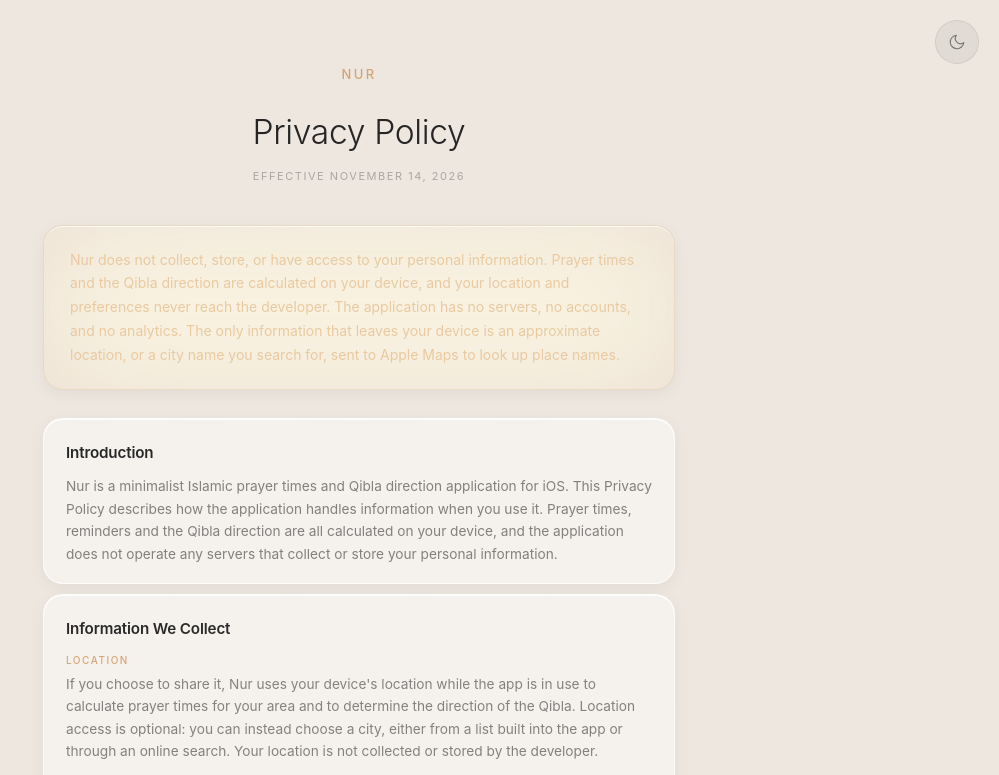
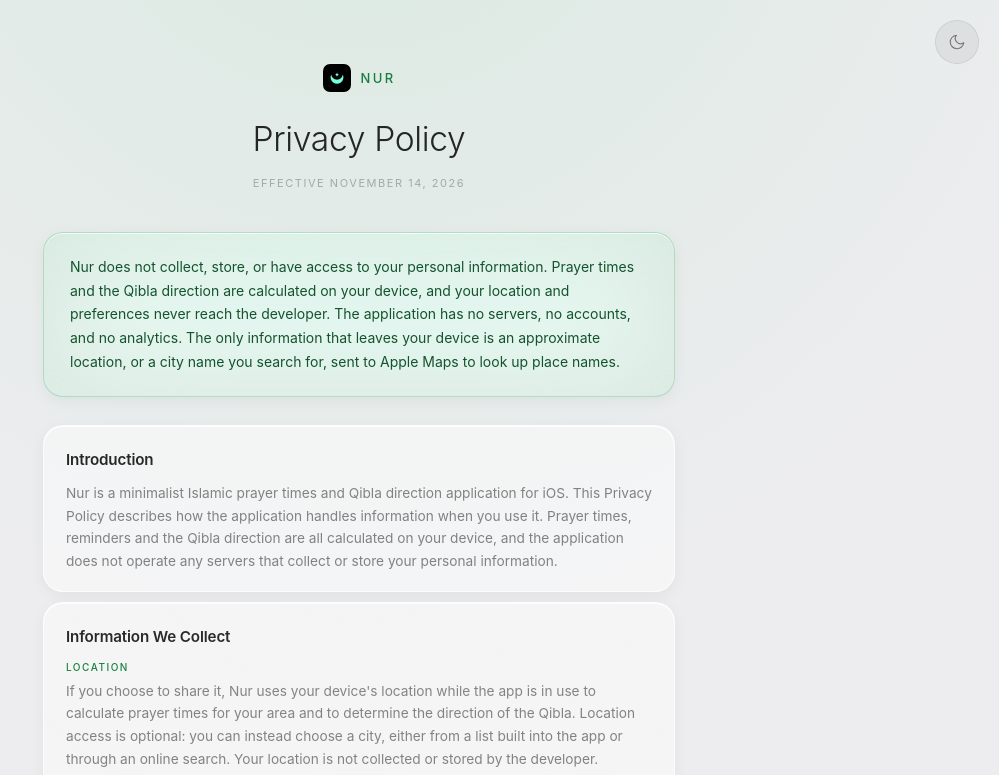
Before and after one commit to z-osman/nur-privacy-policy, a plain HTML site: page index.html in a window 1280 px wide. Both pictures are taken after a click on the button "Toggle theme". Shown: the top 775 px of the page, without its empty margins (281-1280 px from the left). Drawn offline with Linux system fonts and the light colour scheme.

Commit message:
Match the pages to the app's look
Swaps the gold accent for the app's palette: black background, the
green of the Qibla "Facing Kaaba" state for labels, the icon's mint for
links, and a faint green glow at the top. Light mode uses the app's
neutral greys with a darker green for contrast. The app icon now sits
beside the Nur label.

```diff
--- a/index.html
+++ b/index.html
@@ -7,23 +7,33 @@
   <style>
     :root {
       --ios-ease: cubic-bezier(0.25, 0.1, 0.25, 1);
-      --bg-primary: #0A0A0A;
-      --bg-elevated: #141414;
+      --bg-primary: #000000;
+      --bg-elevated: #0B0D0B;
       --surface-subtle: rgba(255, 255, 255, 0.04);
       --surface-card: rgba(255, 255, 255, 0.06);
       --border-subtle: rgba(255, 255, 255, 0.08);
-      --accent-gold: #D4A574;
-      --accent-gold-light: #E8C9A0;
-      --accent-gold-dim: rgba(212, 165, 116, 0.4);
-      --glow-gold: rgba(212, 165, 116, 0.15);
+      --accent: #4ADE80;
+      --accent-light: #74FFDC;
+      --accent-dim: rgba(116, 255, 220, 0.35);
+      --glow: rgba(26, 107, 56, 0.35);
+      --card-tint: rgba(74, 222, 128, 0.06);
+      --card-border: rgba(74, 222, 128, 0.18);
+      --card-text: rgba(220, 252, 231, 0.88);
       --text-primary: rgba(255, 255, 255, 0.92);
       --text-secondary: rgba(255, 255, 255, 0.55);
       --text-tertiary: rgba(255, 255, 255, 0.28);
     }
 
     [data-theme="light"] {
-      --bg-primary: #EDE7E0;
-      --bg-elevated: #F5EFEA;
+      --bg-primary: #EDEDEF;
+      --bg-elevated: #F5F5F7;
+      --accent: #15803D;
+      --accent-light: #166534;
+      --accent-dim: rgba(21, 128, 61, 0.35);
+      --glow: rgba(34, 197, 94, 0.10);
+      --card-tint: rgba(22, 163, 74, 0.08);
+      --card-border: rgba(22, 163, 74, 0.22);
+      --card-text: #14532D;
       --surface-subtle: rgba(0, 0, 0, 0.04);
       --surface-card: rgba(0, 0, 0, 0.05);
       --border-subtle: rgba(0, 0, 0, 0.07);
@@ -36,6 +46,8 @@
 
     body {
       background-color: var(--bg-primary);
+      background-image: radial-gradient(ellipse 90% 40% at 50% -8%, var(--glow) 0%, transparent 70%);
+      background-repeat: no-repeat;
       color: var(--text-primary);
       font-family: 'SF Pro Rounded', 'SF Rounded', -apple-system, BlinkMacSystemFont, 'Nunito', 'Poppins', "Segoe UI", Roboto, Helvetica, Arial, sans-serif;
       line-height: 1.6;
@@ -78,9 +90,11 @@
       margin-bottom: 20px;
     }
 
-    .crescent-icon {
-      width: 26px;
-      height: 26px;
+    .app-mark {
+      width: 28px;
+      height: 28px;
+      border-radius: 7px;
+      box-shadow: 0 0 0 1px rgba(255, 255, 255, 0.12);
     }
 
     .app-label {
@@ -88,7 +102,7 @@
       font-weight: 500;
       letter-spacing: 0.18em;
       text-transform: uppercase;
-      color: var(--accent-gold);
+      color: var(--accent);
     }
 
     h1 {
@@ -110,10 +124,10 @@
     /* Commitment card */
     .commitment {
       position: relative;
-      background: rgba(212, 165, 116, 0.07);
+      background: var(--card-tint);
       backdrop-filter: blur(60px) saturate(200%) brightness(1.1);
       -webkit-backdrop-filter: blur(60px) saturate(200%) brightness(1.1);
-      border: 1px solid rgba(212, 165, 116, 0.18);
+      border: 1px solid var(--card-border);
       border-radius: 20px;
       padding: 22px 26px;
       margin-bottom: 28px;
@@ -142,7 +156,7 @@
     .commitment p {
       font-size: 0.875rem;
       font-weight: 400;
-      color: var(--accent-gold-light);
+      color: var(--card-text);
       line-height: 1.7;
       position: relative;
       z-index: 1;
@@ -200,7 +214,7 @@
       font-weight: 500;
       letter-spacing: 0.15em;
       text-transform: uppercase;
-      color: var(--accent-gold);
+      color: var(--accent);
       margin: 18px 0 5px;
     }
 
@@ -238,14 +252,14 @@
       font-weight: 500;
       letter-spacing: 0.15em;
       text-transform: uppercase;
-      color: var(--accent-gold);
+      color: var(--accent);
       margin-bottom: 5px;
     }
 
     .service-card p { font-size: 0.84rem; margin: 0; }
 
     .service-note { margin-top: 12px !important; }
-    a { color: var(--accent-gold-light); text-decoration-color: var(--accent-gold-dim); text-underline-offset: 2px; }
+    a { color: var(--accent-light); text-decoration-color: var(--accent-dim); text-underline-offset: 2px; }
 
     /* Theme toggle */
     .theme-toggle {
@@ -295,8 +309,8 @@
 
     /* Light mode overrides */
     [data-theme="light"] .commitment {
-      background: rgba(212, 165, 116, 0.10);
-      border-color: rgba(212, 165, 116, 0.22);
+      background: var(--card-tint);
+      border-color: var(--card-border);
       box-shadow:
         inset 0 1px 0 rgba(255,255,255,0.7),
         0 4px 16px rgba(0,0,0,0.05);
@@ -346,6 +360,7 @@
 
     <header>
       <div class="app-icon">
+        <img class="app-mark" src="icon.png" alt="" width="28" height="28">
         <span class="app-label">Nur</span>
       </div>
       <h1>Privacy Policy</h1>
```
Also changed, not shown: support.html (+35 -20 lines), icon.png (added).
